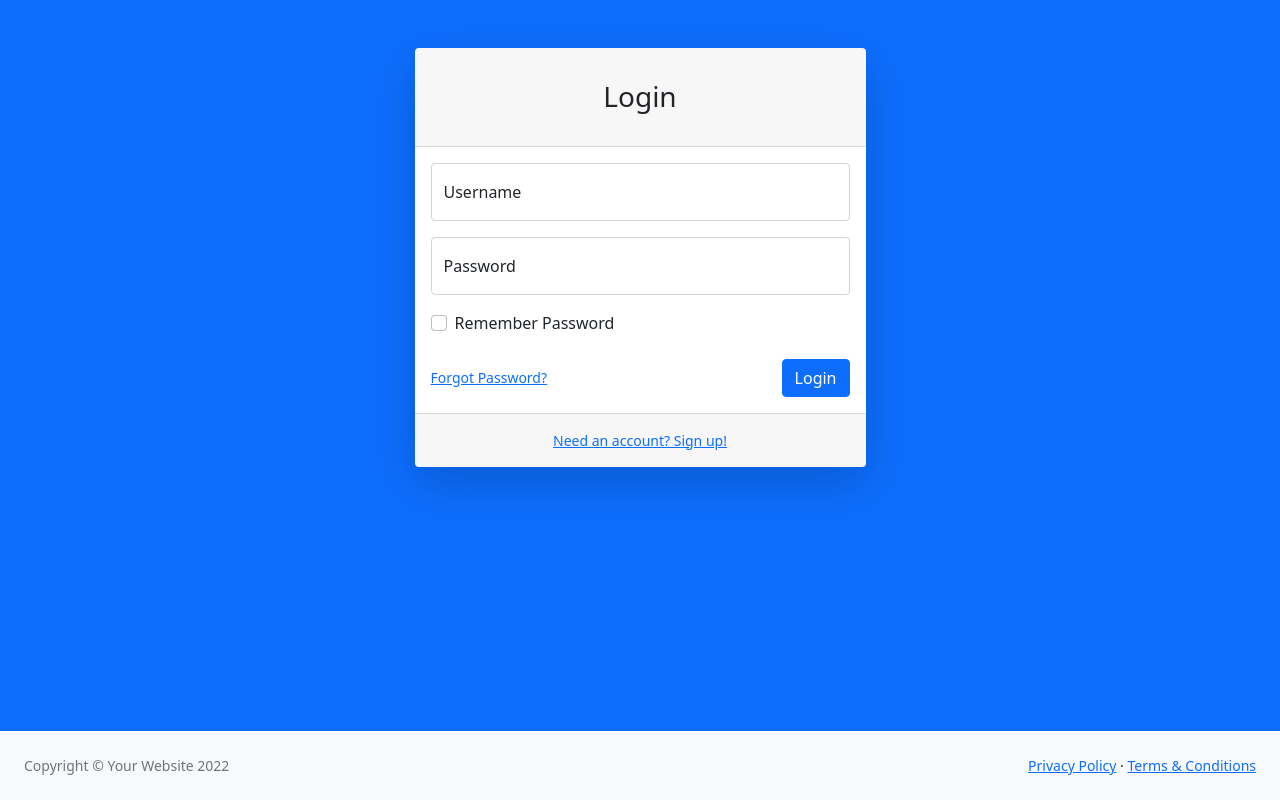
After one commit to Padliwinata/sidelake, a Django app: template stock/templates/stock/login.html in a window 1280 px wide. The commit adds this page. Run offline with Django 3.2, Linux system fonts and the light colour scheme; the template is opened without the code that fills it, so the values that code supplies are empty; some libraries are stand-ins or nearby versions.

Commit message:
new update

```diff
--- a/stock/static/js/table.js
+++ b/stock/static/js/table.js
@@ -1,8 +1,8 @@
 $(document).ready( function () {
     $('#example').DataTable({
         columnDefs: [
-            { orderable: false, className: 'reorder', targets: 7},
             { orderable: false, className: 'reorder', targets: 8},
+            { orderable: false, className: 'reorder', targets: 9},
             ],
         lengthMenu: [[5,10,25,50,-1], [5,10,25,50, "All"]]
     });
--- a/stock/templates/stock/StockDown.html
+++ b/stock/templates/stock/StockDown.html
@@ -76,6 +76,9 @@
               </a>
             </div>
           </div>
+          <div class="buttonLogout justify-content-lg-center d-flex m-3 p-4">
+            <button type="button" class="btn btn-danger">Logout</button>
+          </div>
           <div class="sb-sidenav-footer">
             <div class="small">Logged in as:</div>
             Barista
@@ -136,6 +139,7 @@
                       <th style="text-align: center">Jenis</th>
                       <th style="text-align: center">Satuan</th>
                       <th style="text-align: center">Expired</th>
+                      <th style="text-align: center">Owner</th>
                       <th style="text-align: center">Last Log</th>
                       <!-- <th style="text-align: center">Delete</th> -->
                     </tr>
@@ -152,6 +156,7 @@
                       <td>
                         <span class="badge text-bg-danger">{{ stock.stock.expired|date:"d/m/Y" }}</span>
                       </td>
+                      <td>sidelake</td>
                       <td>
                         <span class="badge text-bg-warning">{{ stock.created_at|date:"d/m/Y H:i"}}</span>
                       </td>
--- a/stock/templates/stock/indexBarang.html
+++ b/stock/templates/stock/indexBarang.html
@@ -75,6 +75,9 @@
                 Stock Log
               </a>
             </div>
+          </div>
+          <div class="buttonLogout justify-content-lg-center d-flex m-3 p-4">
+            <button type="button" class="btn btn-danger">Logout</button>
           </div>
           <div class="sb-sidenav-footer">
             <div class="small">Logged in as:</div>
--- /dev/null
+++ b/stock/templates/stock/login.html
@@ -0,0 +1,69 @@
+<!DOCTYPE html>
+<html lang="en">
+    <head>
+        <meta charset="utf-8" />
+        <meta http-equiv="X-UA-Compatible" content="IE=edge" />
+        <meta name="viewport" content="width=device-width, initial-scale=1, shrink-to-fit=no" />
+        <meta name="description" content="" />
+        <meta name="author" content="" />
+        <title>Login - SB Admin</title>
+        <link href="css/styles.css" rel="stylesheet" />
+        <script src="https://use.fontawesome.com/releases/v6.1.0/js/all.js" crossorigin="anonymous"></script>
+    </head>
+    <body class="bg-primary">
+        <div id="layoutAuthentication">
+            <div id="layoutAuthentication_content">
+                <main>
+                    <div class="container">
+                        <div class="row justify-content-center">
+                            <div class="col-lg-5">
+                                <div class="card shadow-lg border-0 rounded-lg mt-5">
+                                    <div class="card-header"><h3 class="text-center font-weight-light my-4">Login</h3></div>
+                                    <div class="card-body">
+                                        <form>
+                                            <div class="form-floating mb-3">
+                                                <input class="form-control" id="inputEmail" type="email" placeholder="username" />
+                                                <label for="inputEmail">Username</label>
+                                            </div>
+                                            <div class="form-floating mb-3">
+                                                <input class="form-control" id="inputPassword" type="password" placeholder="Password" />
+                                                <label for="inputPassword">Password</label>
+                                            </div>
+                                            <div class="form-check mb-3">
+                                                <input class="form-check-input" id="inputRememberPassword" type="checkbox" value="" />
+                                                <label class="form-check-label" for="inputRememberPassword">Remember Password</label>
+                                            </div>
+                                            <div class="d-flex align-items-center justify-content-between mt-4 mb-0">
+                                                <a class="small" href="password.html">Forgot Password?</a>
+                                                <a class="btn btn-primary" href="index.html">Login</a>
+                                            </div>
+                                        </form>
+                                    </div>
+                                    <div class="card-footer text-center py-3">
+                                        <div class="small"><a href="register.html">Need an account? Sign up!</a></div>
+                                    </div>
+                                </div>
+                            </div>
+                        </div>
+                    </div>
+                </main>
+            </div>
+            <div id="layoutAuthentication_footer">
+                <footer class="py-4 bg-light mt-auto">
+                    <div class="container-fluid px-4">
+                        <div class="d-flex align-items-center justify-content-between small">
+                            <div class="text-muted">Copyright &copy; Your Website 2022</div>
+                            <div>
+                                <a href="#">Privacy Policy</a>
+                                &middot;
+                                <a href="#">Terms &amp; Conditions</a>
+                            </div>
+                        </div>
+                    </div>
+                </footer>
+            </div>
+        </div>
+        <script src="https://cdn.jsdelivr.net/npm/bootstrap@5.1.3/dist/js/bootstrap.bundle.min.js" crossorigin="anonymous"></script>
+        <script src="js/scripts.js"></script>
+    </body>
+</html>
```
Also changed, not shown: stock/templates/stock/StockUp.html (+17 -1 lines), stock/templates/stock/index.html (+18 -1 lines).
